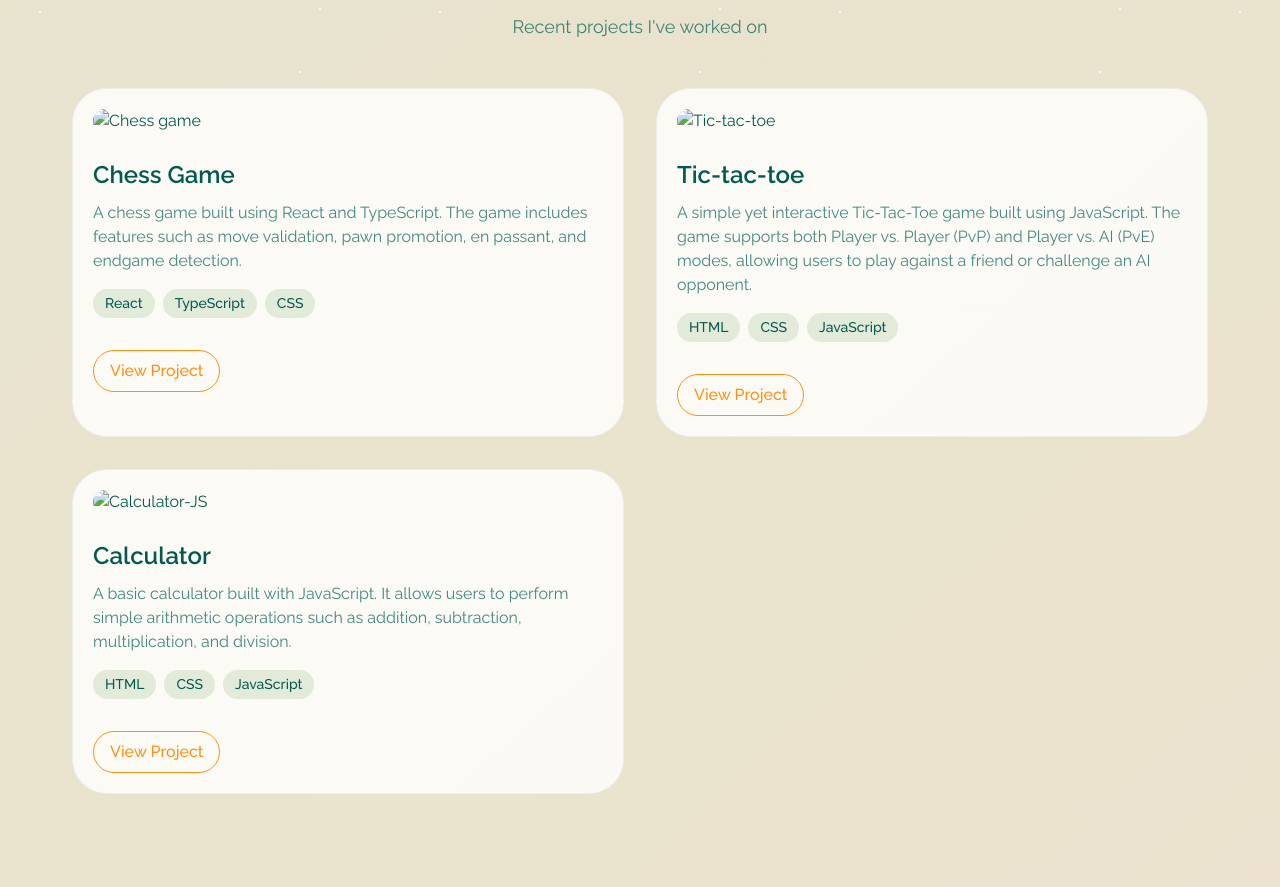
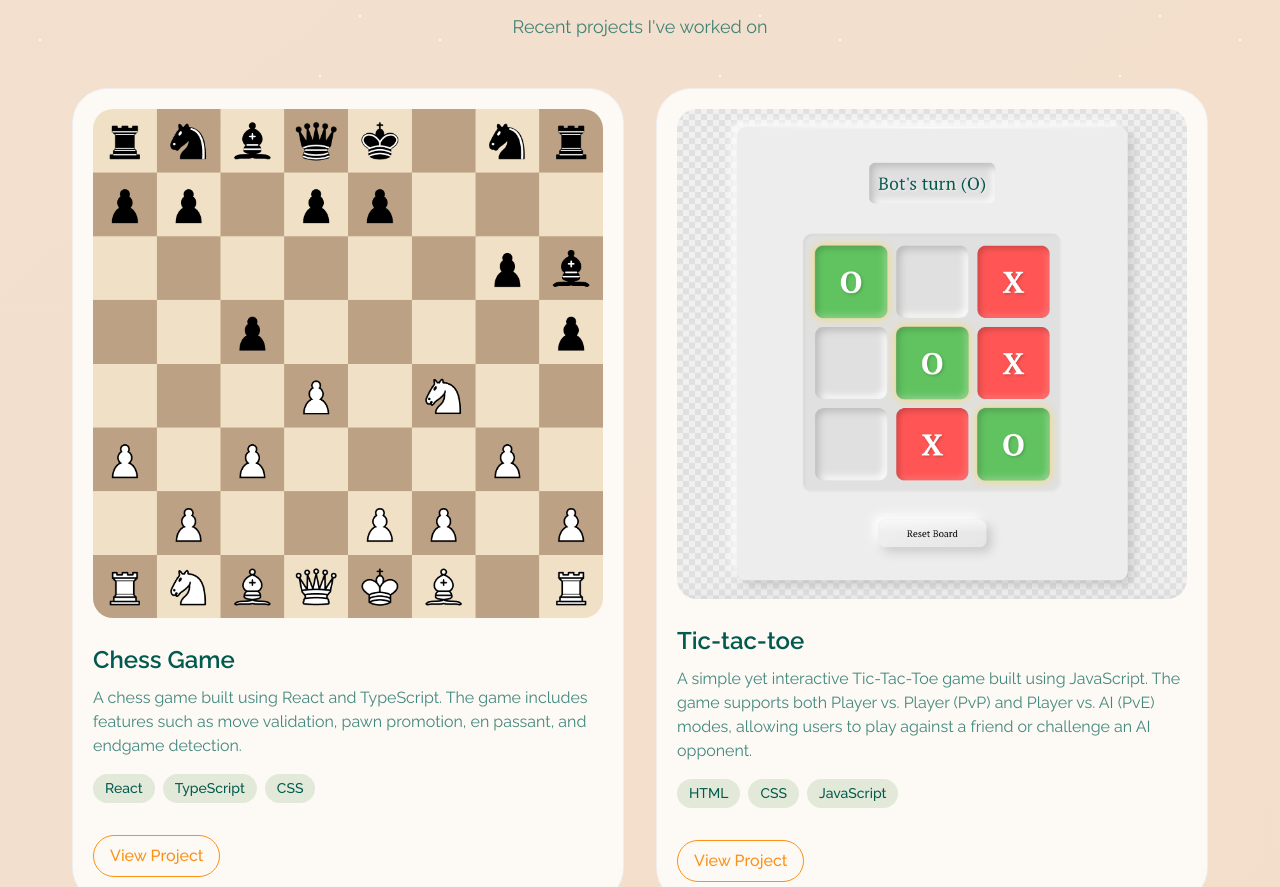
Before and after one commit to Jaroshew/Portfolio, a plain HTML site: page index.html in a window 1280 px wide. Shown: the part 711-1598 px from the top of the page. Drawn offline with Linux system fonts and the light colour scheme; the site is published under a folder, as on GitHub Pages, so addresses that start at the root find nothing.

Commit message:
Fixed links

```diff
--- a/index.html
+++ b/index.html
@@ -51,7 +51,7 @@
       <div class="cards-content">
         <div class="card-item">
           <div class="card-img">
-            <img src="/resources/images/Chess.webp" alt="Chess game" />
+            <img src="resources/images/Chess.webp" alt="Chess game" />
           </div>
           <h3>Chess Game</h3>
           <p>A chess game built using React and TypeScript. The game includes features such as move validation, pawn promotion, en passant, and endgame detection.</p>
@@ -65,7 +65,7 @@
 
         <div class="card-item">
           <div class="card-img">
-            <img src="/resources/images/Tic-tac-toe.webp" alt="Tic-tac-toe" />
+            <img src="resources/images/Tic-tac-toe.webp" alt="Tic-tac-toe" />
           </div>
           <h3>Tic-tac-toe</h3>
           <p>A simple yet interactive Tic-Tac-Toe game built using JavaScript. The game supports both Player vs. Player (PvP) and Player vs. AI (PvE) modes, allowing users to play against a friend or challenge an AI opponent.</p>
@@ -81,7 +81,7 @@
       <div class="cards-content second-row">
         <div class="card-item">
           <div class="card-img">
-            <img src="/resources/images/Calculator-JS.webp" target="_blank" alt="Calculator-JS" />
+            <img src="resources/images/Calculator-JS.webp" target="_blank" alt="Calculator-JS" />
           </div>
           <h3>Calculator</h3>
           <p>A basic calculator built with JavaScript. It allows users to perform simple arithmetic operations such as addition, subtraction, multiplication, and division.</p>
@@ -221,6 +221,6 @@
       </div>
     </footer>
 
-    <script src="/script.js"></script>
+    <script src="script.js"></script>
   </body>
 </html>
```
